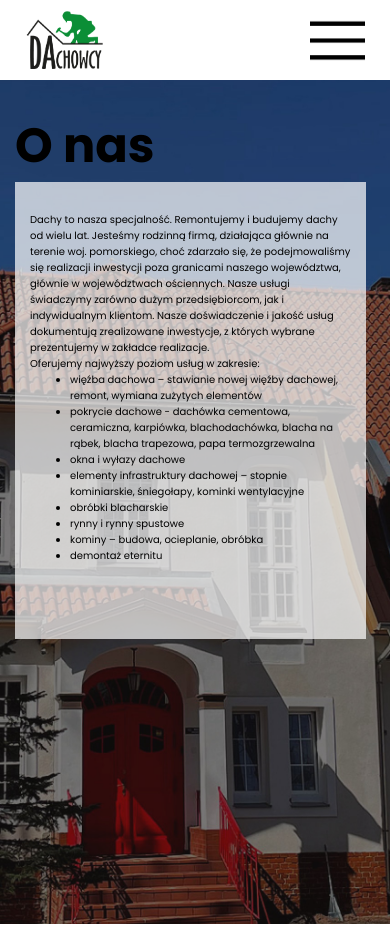
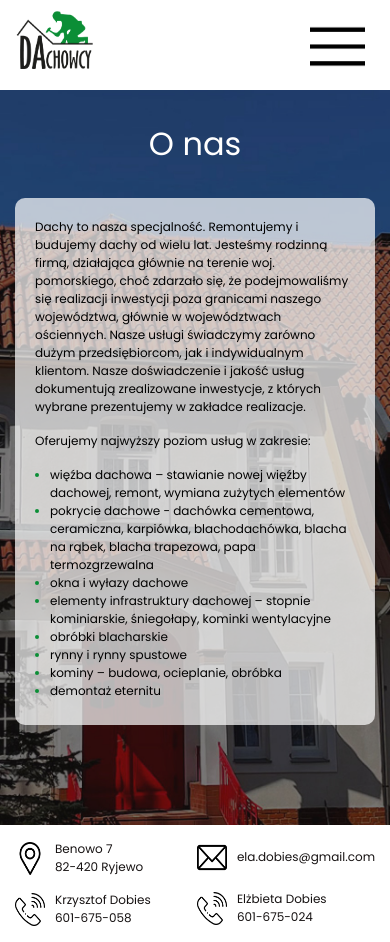
Before and after one commit to kacperadamski95/Dachowcy, a plain HTML site: page index.html in a window 390 px wide. Drawn offline with Linux system fonts and the light colour scheme; a web font is replaced by a local one.

Commit message:
finished with main page and adjusted subpages with router

```diff
--- a/css/base.css
+++ b/css/base.css
@@ -9,6 +9,10 @@ html {
     margin: 0;
 }
 
+h1 {
+    font-weight: var(--font-weight--normal);
+}
+
 
 /* Mobile */
 @media only screen and (max-width: 768px) {
@@ -17,20 +21,29 @@ html {
         background-repeat: no-repeat;
         background-position: center;
         background-size: cover;
-        height: 100vh;
-        width: auto;
     }
 
     h1 {
         font-size: var(--font-size__h1--mobile);
+        text-align: center;
+        color: var(--font-color--primary);
     }
 
     h2 {
         font-size: var(--font-size__h2--mobile);
     }
 
+    p {
+        font-size: var(--font-size__p--mobile);
+    }
+
+    li {
+        font-size: var(--font-size__p--mobile);
+    }
+
     a {
        font-size: var(--font-size__a--mobile);
+       color: var(--font-color--secondary);
     }
 
     input {
@@ -46,7 +59,6 @@ html {
 /* Desktop and tablet */
 @media only screen and (min-width: 769px) {
     #app {
-        background: rgba(0, 0, 0, 0.61);
         background-image: url('../images/dach-opacity.jpg');
         background-repeat: no-repeat;
         background-position: center;
@@ -57,14 +69,24 @@ html {
 
     h1 {
         font-size: var(--font-size__h1--desktop);
+        color: var(--font-color--secondary);
     }
 
     h2 {
         font-size: var(--font-size__h2--desktop);
     }
 
+    p {
+        font-size: var(--font-size__p--desktop);
+    }
+
+    li {
+        font-size: var(--font-size__p--desktop);
+    }
+
     a {
         font-size: var(--font-size__a--desktop);
+        color: var(--font-color--secondary);
     }
 
     input {
--- a/css/footer.css
+++ b/css/footer.css
@@ -1,10 +1,72 @@
+.localization,
+.phone,
+.email {
+    display: flex;
+    flex-direction: row;
+    align-items: center;
+}
+
+.footer-section a:hover {
+    color: rgb(11,142,54, 1);
+    cursor: pointer;
+}
+
 /* Mobile */
 @media only screen and (max-width: 768px) {
+    .footer-section a {
+        font-size: 1.2rem;
+    }
 
+    .footer-section img {
+        width: 3rem;
+        height: 3.3rem;
+        margin-right: var(--space--s);
+    }
+
+    .footer--first__column {
+        display: block;
+    }
+
+    .footer--second__column {
+        display: flex;
+        flex-direction: column-reverse;
+        justify-content: space-around;
+    }
+
+    .footer-section {
+        display: flex;
+        flex-direction: row;
+        justify-content: space-between;
+        padding: var(--space--m);
+    }
+
+    .localization,
+    .email {
+        padding-bottom: 1.5rem;
+    }
 }
 
 
 /* Desktop and tablet */
 @media only screen and (min-width: 768px) {
+    .footer-section {
+        display: flex;
+        justify-content: space-around;
+        padding: 5rem;;
+    }
 
+    .footer--first__column,
+    .footer--second__column {
+        display: contents;
+    }
+
+    .footer-section a {
+        font-size: var(--font-size__h2--desktop);
+    }
+
+    .footer-section img {
+        width: 5.12rem;
+        height: 5.12rem;
+        margin-right: var(--space--m);
+    }
 }
--- a/css/header.css
+++ b/css/header.css
@@ -5,15 +5,14 @@
     align-items: center;
 }
 
-
 /* Desktop and tablet */
 @media only screen and (max-width: 769px) {
     header {
-        height: 8rem;
+        height: 9rem;
     }
 
     .navigation {
-        padding-left: var(--space--m);
+        padding-left: var(--space--xs);
         padding-right: var(--space--xl);
     }
 
@@ -42,9 +41,19 @@
     .logo-picture {
         height: 12.5rem;
         width: auto;
+        margin-left: 2rem;
     }
 
     .hamburger--icon {
         display: none;
     }
+
+    .menu_links a {
+        padding-right: 5rem;
+    }
+
+    .menu_links a:hover {
+        color: rgb(11,142,54, 1);
+        cursor: pointer;
+    }
 }
--- a/css/home.css
+++ b/css/home.css
@@ -1,29 +1,94 @@
+li::marker {
+    color: rgb(11,142,54, 1);
+}
 
+a {
+    text-decoration:none;
+}
+
+.about-us {
+    padding-top: var(--space--l);
+    padding-bottom: var(--space--xl);
+    padding-left: var(--space--l);
+    padding-right: var(--space--l);
+}
 
 /* Mobile */
 @media only screen and (max-width: 768px) {
+    .main-page__picture {
+        display: none;
+    }
+
+    .about-us {
+        background-color: var(--background-color--secondary);
+        border-radius: 1rem;
+    }
+
     .main-page {
         padding-top: var(--space--xxl);
-        padding-bottom: 7.5rem;
-        padding-left: var(--space--m);
-        padding-right: var(--space--m);
-        border-radius: 50%;
-    }
-
-    .about-us-mobile {
-        background-color: var(--background-color--secondary);
-        width: 90vw;
-        padding-top: var(--space--xxl);
-        padding-bottom: 7.5rem;
+        padding-bottom: 10rem;
         padding-left: var(--space--m);
         padding-right: var(--space--m);
     }
+
+   .mobile-main-container {
+    display: flex;
+    flex-direction: column;
+    align-items: center;
+   }
+
+    h1 {
+        padding-bottom: var(--space--xxl);
+    }
+
+    ul {
+        padding-left: var(--space--m);
+    }
+
+
 }
 
 
 /* Desktop and tablet */
 @media only screen and (min-width: 769px) {
+    #app {
+        display: flex;
+        align-items: center;
+        justify-content: center;
+    }
+
     .main-page {
         background-color: var(--background-color--primary);
+        display: flex;
+        flex-direction: row;
+        justify-content: space-between;
+        width: 152rem;
+        height: 84rem;
+        border-radius: 2rem;
+    }
+
+    .main-page__picture {
+        width: 55rem;
+        height: 55rem;
+        margin-right: 10rem;
+        margin-top: 10rem;
+    }
+
+    .mobile-main-container {
+        display: flex;
+        flex-direction: column;
+        align-items: center;
+        padding-left: var(--space--xxl);
+        padding-right: var(--space--xxl);
+        padding-top: 5rem;
+        padding-bottom: 5rem;
+    }
+
+    .about-us {
+        width: 85%;
+    }
+
+    ul {
+        padding-left: var(--space--l);
     }
 }
--- a/css/root.css
+++ b/css/root.css
@@ -3,18 +3,19 @@
     --background-color--secondary: rgba(255,255,255, 0.7);
     --background-color--tertiary: rgba(0, 0, 0, 0.6);
     --background-color--quaternary: rgba(0, 0, 0, 0.85);
-    --font-color__a: rgba(22, 18, 18, 1);
-    --font-color-p: rgba(22, 18, 18, 1);
+    --font-color--primary: rgba(255,255,255, 1);
+    --font-color--secondary: rgba(22, 18, 18, 1);
     --logos__background-color: ;
     --font-color--input: ;
     --font-family--primary: 'Poppins';
     --font-family--secondary: 'Oranienbaum';
-    --font-size__h1--mobile: 4.8rem;
+    --font-size__h1--mobile: 3.2rem;
     --font-size__h2--mobile: 2.4rem;
-    --font-size__h1--desktop: 3.2rem;
+    --font-size__h1--desktop: 4.8rem;
     --font-size__h2--desktop: 2.4rem;
     --font-size--base: 1.6rem;
-    --font-size__p: 1.9rem;
+    --font-size__p--mobile: 1.2rem;
+    --font-size__p--desktop: 2rem;
     --font-size__a--mobile: 3.2rem;
     --font-size__a--desktop: 3rem;
     --font-weight--bold: 700;
--- a/index.html
+++ b/index.html
@@ -12,9 +12,9 @@
     <meta name=" theme-color" content="#FFFFFF">
     <meta name="viewport" content="width=device-width, initial-scale=1">
     <meta name="robots" content="noindex, nofollow">
-        <link rel="canonical" href="www.().pl">
+    <link rel="canonical" href="www.dachowcy.com.pl">
 
-        <title>Title of website</title>
+    <title>Dachowcy</title>
     <meta name="description" content="contenttochange">
 
 
@@ -38,7 +38,10 @@
     <link href="css/home.css" type="text/css" rel="stylesheet">
     <link href="css/footer.css" type="text/css" rel="stylesheet">
     <link href="css/header.css" type="text/css" rel="stylesheet">
-        <link href="css/static-page.css" type="text/css" rel="stylesheet">
+    <link href="css/offer.css" type="text/css" rel="stylesheet">
+    <link href="css/realizations.css" type="text/css" rel="stylesheet">
+    <link href="css/reference.css" type="text/css" rel="stylesheet">
+    <link href="css/contact.css" type="text/css" rel="stylesheet">
     <!--	/styles-->
 
     <!-- Scripts -->
@@ -53,14 +56,16 @@
 <body>
     <header>
         <nav class="navigation">
+            <a href="#home">
                 <img class="logo-picture" src="images/LOGO-min.png" alt="logo">
+            </a>
             <div class="menu_links">
-                    <a>Oferta</a>
-                    <a>Realizacje</a>
-                    <a>Referencje</a>
-                    <a>Kontakt</a>
+                <a href="#offer">Oferta</a>
+                <a href="#realizations">Realizacje</a>
+                <a href="#reference">Referencje</a>
+                <a href="#contact">Kontakt</a>
             </div>
-                <img src="images/hamburger-icon.png" class="hamburger--icon">
+            <img src="images/hamburger-icon.png" class="hamburger--icon" alt="menu--icon">
         </nav>
     </header>
 
@@ -70,9 +75,43 @@
 
     <footer>
         <section class="footer-section">
-
-
-
+            <div class="footer--first__column">
+                <div class="localization">
+                    <img src="images/placeholder-min-min.png" alt="localization--icon">
+                    <a target="_blank"
+                        href="https://www.google.com/maps/place/Benowo+7,+82-420+Benowo/@53.8929861,18.9235004,17z/data=!3m1!4b1!4m5!3m4!1s0x4702a42cf149dbc1:0xc6bb4acc0cce881a!8m2!3d53.8929861!4d18.9256891">
+                        Benowo 7
+                        <br>
+                        82-420 Ryjewo
+                        <br>
+                        <!-- NIP: 581-197-31-00 -->
+                    </a>
+                </div>
+                <div class="phone">
+                    <img src="images/phone-min-min.png" alt="phone--icon">
+                    <a href="tel:601675058">
+                        Krzysztof Dobies
+                        <br>
+                        601-675-058
+                    </a>
+                </div>
+            </div>
+            <div class='footer--second__column'>
+                <div class="phone">
+                    <img src="images/phone-min-min.png" alt="phone--icon">
+                    <a href="tel:601675024">
+                        Elżbieta Dobies
+                        <br>
+                        601-675-024
+                    </a>
+                </div>
+                <div class="email" alt="email-icon">
+                    <img src="images/email-min-min.png" alt="email--icon">
+                    <a href="mailto: ela.dobies@gmail.com">
+                        ela.dobies@gmail.com
+                    </a>
+                </div>
+            </div>
         </section>
 
     </footer>
--- a/js/app.js
+++ b/js/app.js
@@ -4,7 +4,10 @@
     function init() {
         const router = new Router([
             new Route('home', 'home.html', true),
-            new Route('static-page', 'static-page.html'),
+            new Route('offer', 'offer.html'),
+            new Route('realizations', 'realizations.html'),
+            new Route('reference', 'reference.html'),
+            new Route('contact', 'contact.html'),
         ]);
     }
     init();
--- a/js/menu.js
+++ b/js/menu.js
@@ -1,3 +1,7 @@
 window.addEventListener('DOMContentLoaded', (event) => {
-
+    let max = 3;
+for (i = 0; i > max; i++)
+{
+    document.write("skrt ");
+}
 });
--- a/views/home.html
+++ b/views/home.html
@@ -1,6 +1,7 @@
 <section class="main-page">
+    <div class="mobile-main-container">
         <h1>O nas</h1>
-    <div class="about-us-mobile">
+        <div class="about-us">
             <p>Dachy to nasza specjalność. Remontujemy i budujemy dachy od wielu lat.
                 Jesteśmy rodzinną firmą, działająca głównie na terenie woj. pomorskiego,
                 choć zdarzało się, że podejmowaliśmy się realizacji inwestycji poza granicami naszego
@@ -8,12 +9,14 @@
                 Nasze usługi świadczymy zarówno dużym przedsiębiorcom, jak i indywidualnym klientom.
                 Nasze doświadczenie i jakość usług dokumentują zrealizowane inwestycje,
                 z których wybrane prezentujemy w zakładce realizacje.
+            </p>
             <br>
-            Oferujemy najwyższy poziom usług w zakresie:
-        </p>
+            <p>Oferujemy najwyższy poziom usług w zakresie:</p>
+            <br>
             <ul>
                 <li>więźba dachowa – stawianie nowej więźby dachowej, remont, wymiana zużytych elementów</li>
-            <li>pokrycie dachowe - dachówka cementowa, ceramiczna, karpiówka, blachodachówka, blacha na rąbek, blacha
+                <li>pokrycie dachowe - dachówka cementowa, ceramiczna, karpiówka, blachodachówka, blacha na rąbek,
+                    blacha
                     trapezowa, papa termozgrzewalna</li>
                 <li>okna i wyłazy dachowe</li>
                 <li>elementy infrastruktury dachowej – stopnie kominiarskie, śniegołapy, kominki wentylacyjne</li>
@@ -21,6 +24,8 @@
                 <li>rynny i rynny spustowe</li>
                 <li>kominy – budowa, ocieplanie, obróbka</li>
                 <li>demontaż eternitu</li>
+            </ul>
         </div>
-    </ul>
+    </div>
+    <img class="main-page__picture" src="images/roof.jpg" alt="">
 </section>
```
Also changed, not shown: views/contact.html (added, +1 -0 lines), views/offer.html (added, +3 -0 lines), views/realizations.html (added, +1 -0 lines), views/reference.html (added, +1 -0 lines), views/static-page.html (deleted, +0 -3 lines), css/offer.css (renamed from css/static-page.css), images/roof.jpg (added). Lines whose indentation alone changed are shown as unchanged.
